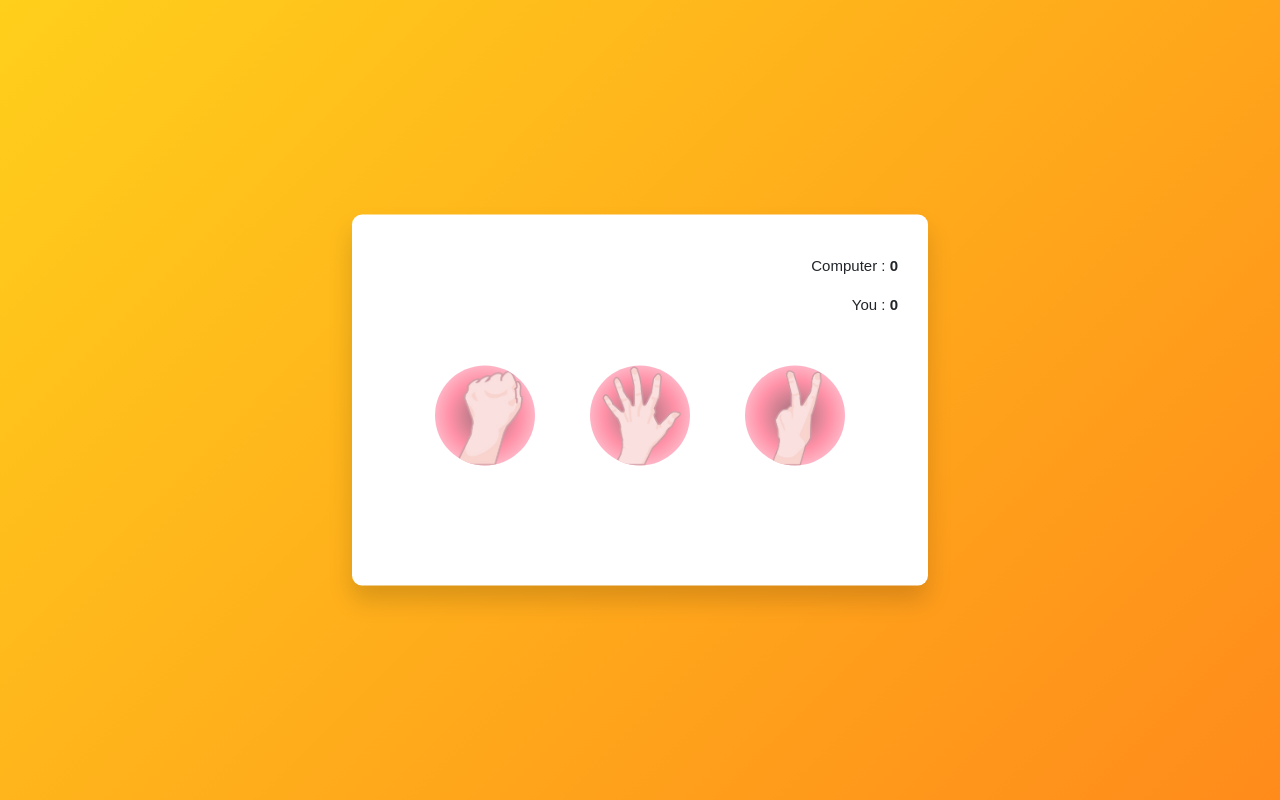
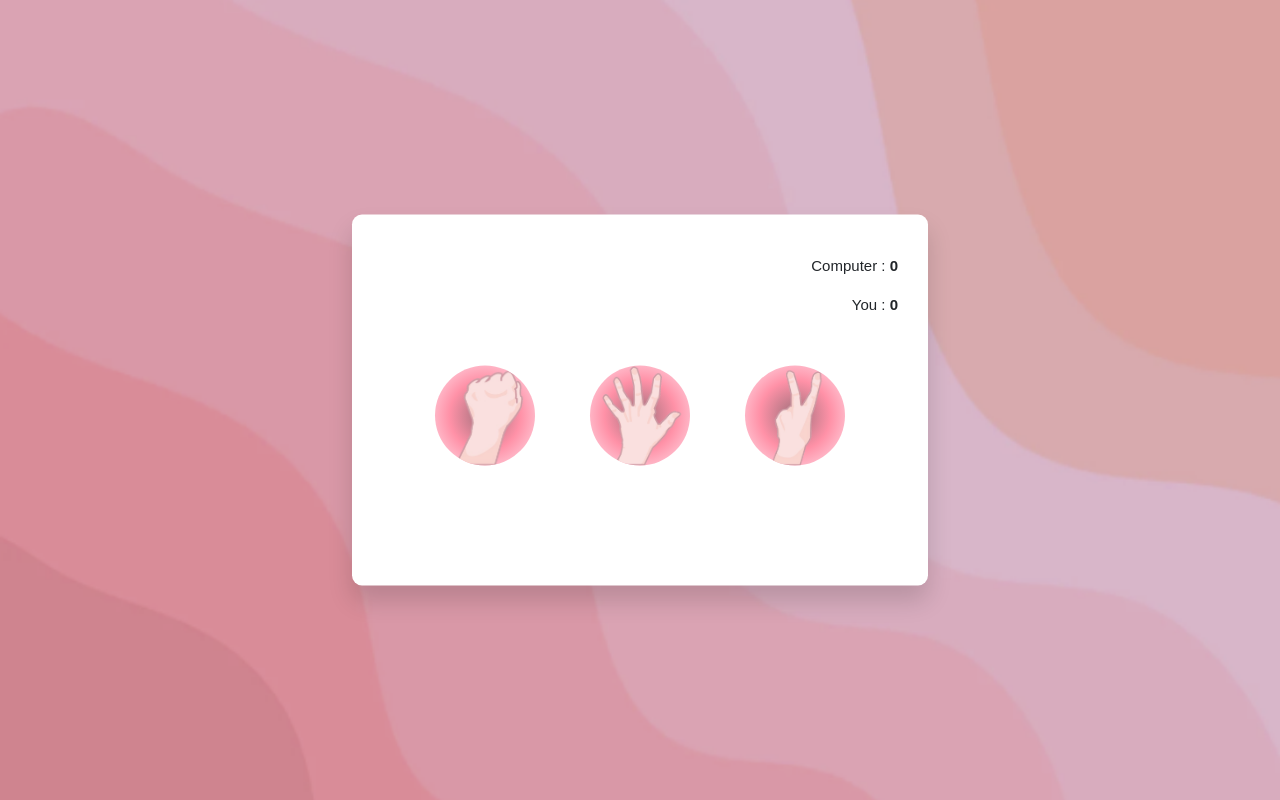
Before and after one commit to hayley-exe/rock-paper-scissors-Jan, a plain HTML site: page index.html in a window 1280 px wide. Drawn offline with nearby package versions, Linux system fonts and the light colour scheme.

Commit message:
bg fixed

```diff
--- a/style.css
+++ b/style.css
@@ -7,7 +7,9 @@
 }
 body {
   height: 100vh;
-  background: linear-gradient(135deg, #ffcf1b, #ff8b1b);
+  background-image: url(imgs/pinkbg.png);
+  background-repeat: no-repeat;
+  background-size: cover;
 }
 .container {
   width: 45%;
```
